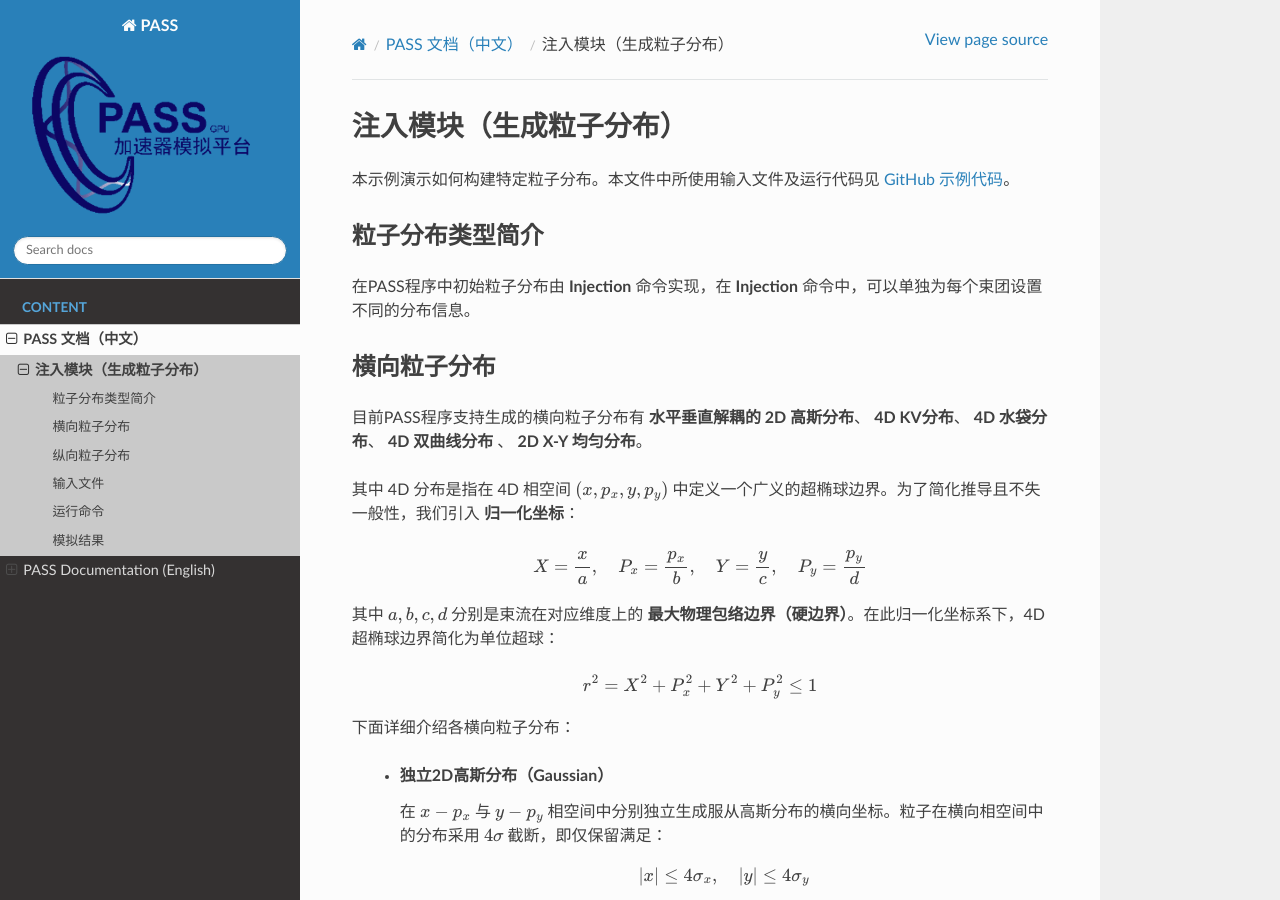
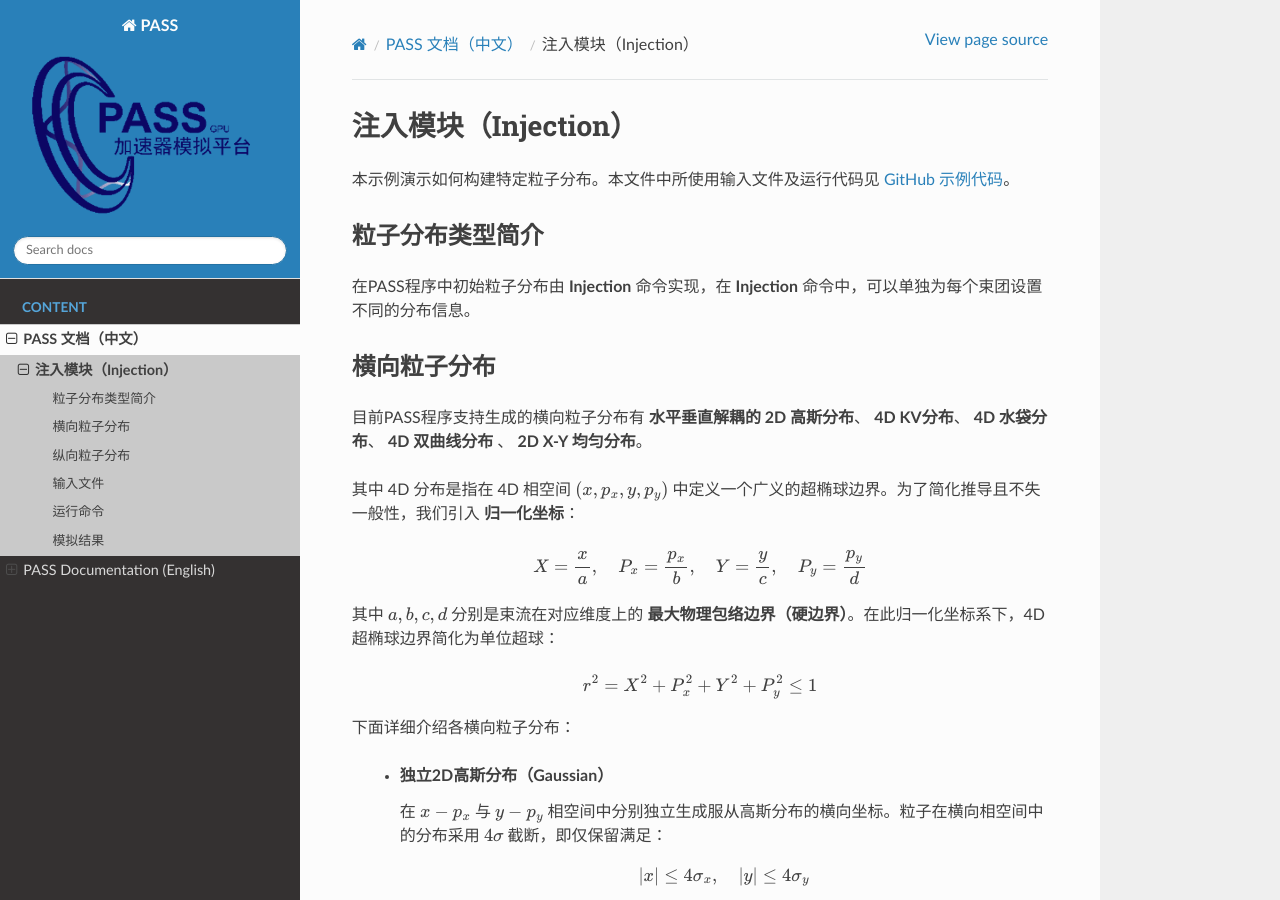
Before and after one commit to changmx/PASS, a Sphinx documentation site: the page built from docs/source/zh/injection.rst, in a window 1280 px wide and 900 px high. Built offline with Sphinx 7.4.7 and the Read the Docs theme 3.1.0, drawn with Linux system fonts in a browser that asks for light colours.

Commit message:
style: update title

```diff
--- a/docs/source/zh/injection.rst
+++ b/docs/source/zh/injection.rst
@@ -1,4 +1,4 @@
-注入模块（生成粒子分布）
+注入模块（Injection）
 ========================
 
 本示例演示如何构建特定粒子分布。本文件中所使用输入文件及运行代码见 `GitHub 示例代码 <https://github.com/changmx/PASS/tree/master/example/01_generate_distribution>`_。
```
